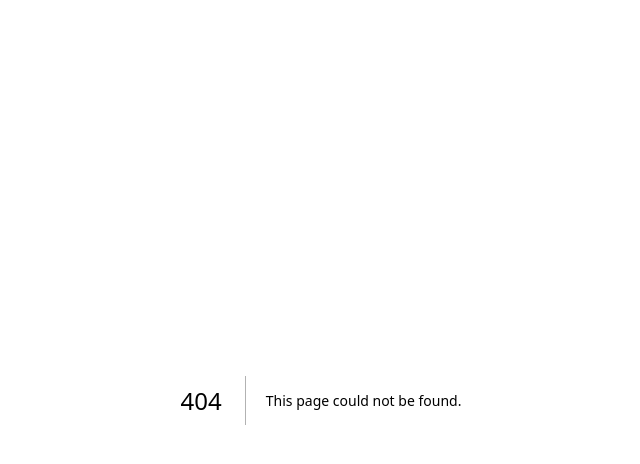
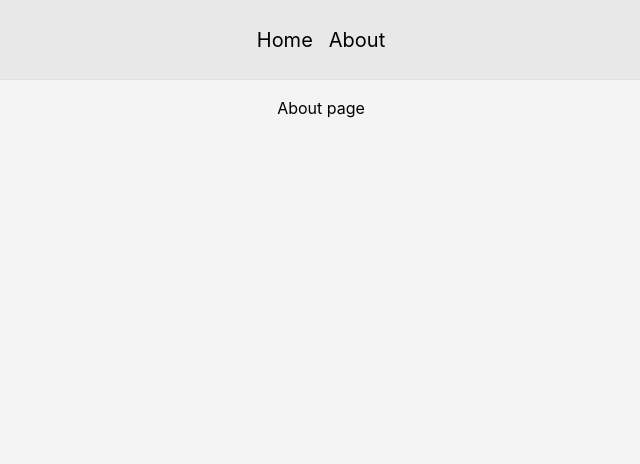
Before and after one commit to xxescapistx/anonym, a Next.js app: page /about in a window 1280 px wide. Before the commit this address had no page. Shown: the top 464 px of the page, without its empty margins (319-959 px from the left). Built offline with nearby package versions, Linux system fonts and the light colour scheme.

Commit message:
Added functionalities(create post) and shell

```diff
--- a/package.json
+++ b/package.json
@@ -14,7 +14,8 @@
     "@prisma/client": "^5.18.0",
     "next": "14.2.5",
     "react": "^18",
-    "react-dom": "^18"
+    "react-dom": "^18",
+    "react-icons": "^5.3.0"
   },
   "devDependencies": {
     "@types/node": "^20",
--- a/src/app/(main)/page.tsx
+++ b/src/app/(main)/page.tsx
@@ -12,22 +12,20 @@ const Main = () => {
     setPosts(posts);
   };
 
-  // useEffect(() => {
-  //   fetchPosts();
-  // }, []);
+  useEffect(() => {
+    fetchPosts();
+  }, []);
 
   return (
-    <Flex direction="column" h="100vh" w="100vw" align="center">
-      <Button onClick={() => fetchPosts()}>Fetch Posts</Button>
-      <Flex direction='column' p="lg" h="100vh" w="80vw" bg="gray" align='stretch' gap={10}>
+      <Flex direction='column' p="lg" miw="80vw"align='stretch' gap={10}>
         {posts?.map((post) => {
           return (
             <Card shadow="sm" padding="md" w="auto" h='fit-content' key={post.id}>
               <Flex direction="row" gap={10}>
-                <Badge bg="red">{post.id}</Badge>
+                {/* <Badge bg="red">{post.id}</Badge> */}
                 <Badge bg="green">{post.user}</Badge>
                 <Box flex={1}/>
-                <Badge bg="red" style={{userSelect: 'none'}} onClick={() => console.log("delete:",post.id)}>delete</Badge>
+                {/* <Badge bg="red" style={{userSelect: 'none'}} onClick={() => console.log("delete:",post.id)}>delete</Badge> */}
               </Flex>
 
               <Divider my="md"/>
@@ -37,8 +35,6 @@ const Main = () => {
           );
         })}
       </Flex>
-      Test
-    </Flex>
   );
 };
 
--- /dev/null
+++ b/src/app/about/page.tsx
@@ -0,0 +1,9 @@
+import React from 'react'
+
+const About = () => {
+  return (
+    <div>About page</div>
+  )
+}
+
+export default About
--- /dev/null
+++ b/src/components/header/header.tsx
@@ -0,0 +1,13 @@
+import { Flex, Group, UnstyledButton } from "@mantine/core";
+import React from "react";
+import NavigationButtons from "../nav/navigation-buttons";
+
+const Header = () => {
+  return (
+    <Flex w='100vw' justify='center'>
+      <NavigationButtons where='header'/>
+    </Flex>
+  );
+};
+
+export default Header;
--- a/src/components/layout/main-layout.tsx
+++ b/src/components/layout/main-layout.tsx
@@ -1,13 +1,82 @@
-'use client'
-import { MantineProvider } from '@mantine/core'
-import React, { ReactNode } from 'react'
+"use client";
+import {
+  ActionIcon,
+  AppShell,
+  Burger,
+  Flex,
+  Group,
+  MantineProvider,
+  Modal,
+  RadioIcon,
+  UnstyledButton,
+} from "@mantine/core";
+import { useDisclosure } from "@mantine/hooks";
+import React, { ReactNode, useState } from "react";
+import Header from "../header/header";
+import NavBar from "../nav/navbar";
+import MessageForm from "../message/form";
+import { TbSend } from "react-icons/tb";
+import { usePathname } from 'next/navigation'
 
-const MainLayout = ({children}: {children: ReactNode}) => {
+const MainLayout = ({ children }: { children: ReactNode }) => {
+  const [opened, { toggle }] = useDisclosure();
+  const [showModel, setShowModel] = useState<boolean>(false)
+
+  const pathname = usePathname()
+
+  const hideModel = () => {
+    setShowModel(!showModel)
+  }
+
   return (
     <MantineProvider>
-        {children}
+      <AppShell
+        padding="md"
+        header={{ height: "10vh" }}
+        navbar={{
+          width: "10vh",
+          breakpoint: "sm",
+          collapsed: { desktop: true, mobile: !opened },
+        }}
+      >
+        <AppShell.Header bg='#e8e8e8'>
+          <Flex align='center' h='10vh' p='md'>
+          <Burger opened={opened} onClick={toggle} hiddenFrom="sm" size='lg'/>
+          <Header />
+          </Flex>
+        </AppShell.Header>
+        <AppShell.Navbar py="md" px={4} opacity={.8} bg='#e8e8e8'>
+          <NavBar />
+        </AppShell.Navbar>
+        <AppShell.Main bg='#f4f4f4'>
+          <Modal title='Write your message' centered opened={showModel} onClose={() => setShowModel(!showModel)}>
+            <MessageForm hideModel={hideModel}/>
+          </Modal>
+          <Flex direction="column" align="center">
+          {children}
+          </Flex>
+
+          {
+            pathname==='/' ?
+            <>
+            <ActionIcon onClick={() => setShowModel(!showModel)} style={{zIndex: 1}} variant="light" color="gray" radius='8vh' size={'8vh'} pos='absolute' bottom={'15vh'} right='6vw' hiddenFrom="sm">
+            <TbSend size={'5vh'} />
+          </ActionIcon>
+          <ActionIcon onClick={() => setShowModel(!showModel)} style={{zIndex: 1}} variant="light" color="gray" radius='8vh' size={'8vh'} pos='absolute' top={'15vh'} right='6vw' visibleFrom="sm">
+            <TbSend size={'5vh'} />
+          </ActionIcon>
+            </>
+            :
+            <></>
+          }
+
+
+
+
+          </AppShell.Main>
+      </AppShell>
     </MantineProvider>
-  )
-}
+  );
+};
 
-export default MainLayout
+export default MainLayout;
--- /dev/null
+++ b/src/components/message/form.tsx
@@ -0,0 +1,37 @@
+import { Button, Center, Flex, Textarea } from '@mantine/core'
+import { Postpone } from 'next/dist/server/app-render/dynamic-rendering'
+import React, { useEffect, useState } from 'react'
+
+interface Post {
+    u: string
+    m: string
+}
+
+const MessageForm = ({hideModel}: {hideModel: () => void}) => {
+    const [message, setMessage] = useState<string>('')
+
+    useEffect(() => {
+        setMessage('')
+    },[])
+
+  return (
+    <Flex direction={'column'} justify={'center'} gap={10}>
+        <Textarea autosize maxLength={455} flex={2} value={message} onChange={e => setMessage(e.currentTarget.value)}></Textarea>
+        <Button size='xl' onClick={async () => {
+
+            const u = 'anonym'
+            const m = message.length>5 ? message : null
+
+            if (m) {
+                const post: Post = {u: u, m: m}
+                fetch('/api/posts/create', {method: 'POST', body: JSON.stringify(post)})
+            }
+
+            setMessage('')
+            hideModel()
+        }}>Send</Button>
+    </Flex>
+  )
+}
+
+export default MessageForm
--- /dev/null
+++ b/src/components/nav/navbar.tsx
@@ -0,0 +1,11 @@
+import React from 'react'
+import NavigationButtons from './navigation-buttons'
+import { Flex, Group, UnstyledButton } from '@mantine/core'
+
+const NavBar = () => {
+  return (
+    <NavigationButtons where='nav' />
+  )
+}
+
+export default NavBar
--- /dev/null
+++ b/src/components/nav/navigation-buttons.tsx
@@ -0,0 +1,35 @@
+import {
+  Box,
+  Button,
+  Flex,
+  Group,
+  NavLink,
+  Text,
+  UnstyledButton,
+} from "@mantine/core";
+import { useHover } from "@mantine/hooks";
+import Link from "next/link";
+import React from "react";
+
+const NavigationButtons = ({ where }: { where: string }) => {
+  const { hovered, ref } = useHover();
+  return (
+    <Flex
+      direction={where == "header" ? "row" : "column"}
+      gap="md"
+      m={10}
+      hiddenFrom={where == "nav" ? "sm" : ""}
+      visibleFrom={where == "header" ? "sm" : ""}
+      align="center"
+      justify="center"
+      mih={"10vh"}
+    >
+      <Link href={"/"}>
+        <Text size="xl">Home</Text>
+      </Link>
+      <Link href={"/about"}> <Text size="xl">About</Text></Link>
+    </Flex>
+  );
+};
+
+export default NavigationButtons;
```
Also changed, not shown: 1 other file (tests, documents, lock files or other folders).
